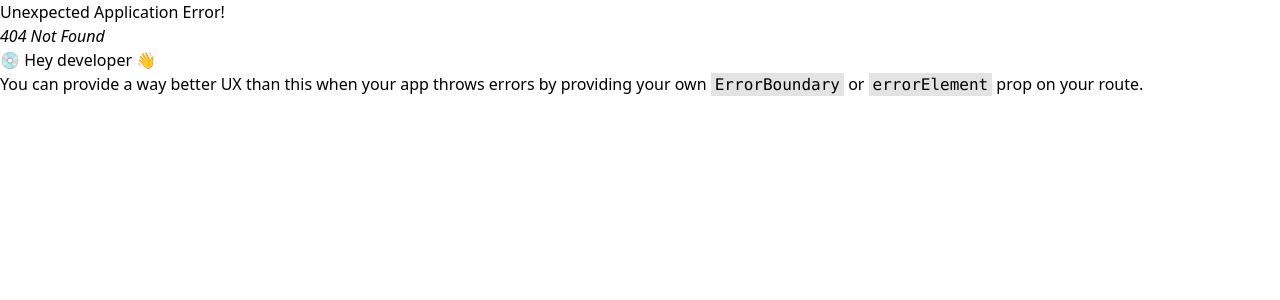
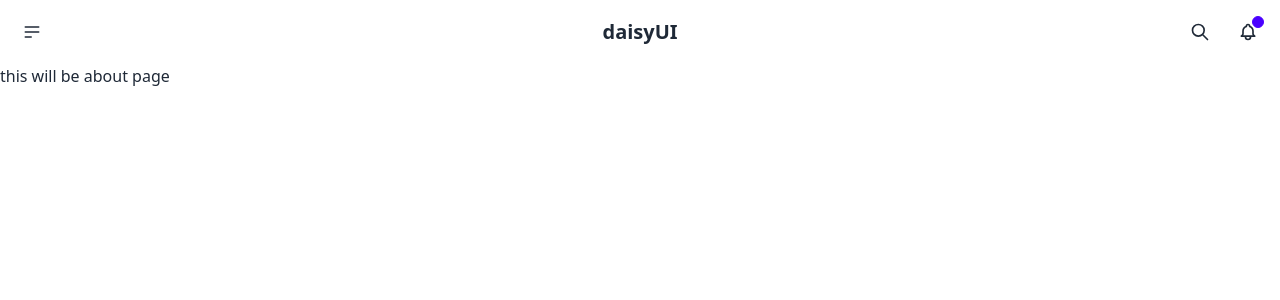
Before and after one commit to Bisratolera/hightech-project, a React (Vite) app: page /about in a window 1280 px wide. Before the commit this address had no page. Shown: the top 300 px of the page. Built offline with nearby package versions, Linux system fonts and the light colour scheme.

Commit message:
this is new update

```diff
--- a/index.html
+++ b/index.html
@@ -4,7 +4,7 @@
     <meta charset="UTF-8" />
     <link rel="icon" type="image/svg+xml" href="/vite.svg" />
     <meta name="viewport" content="width=device-width, initial-scale=1.0" />
-    <title>Vite + React</title>
+    <title>smart student registration system</title>
   </head>
   <body>
     <div id="root"></div>
--- a/package.json
+++ b/package.json
@@ -9,12 +9,13 @@
     "preview": "vite preview"
   },
   "dependencies": {
+    "daisyui": "^4.4.19",
     "localforage": "^1.10.0",
     "match-sorter": "^6.3.1",
     "react": "^18.2.0",
     "react-dom": "^18.2.0",
     "react-router-dom": "^6.4.3",
-    "sort-by": "^1.2.0"
+    "sort-by": "^0.0.2"
   },
   "devDependencies": {
     "@types/react": "^18.0.24",
--- a/src/App.jsx
+++ b/src/App.jsx
@@ -1,20 +1,12 @@
-
+import { Nav } from "./components/Nav"
+import {Outlet} from "react-router-dom"
 
 function App() {
 
   return (
-    <div className="flex flex-col gap-2 justify-center items-center h-screen bg-gray-900 text-white">
-
-      <h1 className='text-4xl font-bold mb-4 flex gap-2'>
-        <span className="text-[#f7c929]">Vite</span> +
-        <span className="text-[#61DBFB]"> React </span>  +
-        <span className="text-[#38bdf8]">Tailwind</span> +
-        <span className="text-[#f44250]"> React Router</span>   :
-        <span className='px-4 py-2 bg-[#efd81d] text-black rounded-full'>JS Starter</span>
-      </h1>
-      <p className="text-white">let me know if there is anything you would like to add to</p>
-      <p className="text-white"> Created By <a className="text-indigo-600" href="https://github.com/baydisng13">Theodore</a></p>
-
+    <div className="App">
+        <Nav />
+        <Outlet />
     </div>
   )
 }
--- /dev/null
+++ b/src/components/Nav.jsx
@@ -0,0 +1,36 @@
+import React from 'react'
+
+export const Nav = () => {
+  return (
+    <div>
+        <div className="navbar bg-base-100">
+  <div className="navbar-start">
+    <div className="dropdown">
+      <div tabIndex={0} role="button" className="btn btn-ghost btn-circle">
+        <svg xmlns="http://www.w3.org/2000/svg" className="h-5 w-5" fill="none" viewBox="0 0 24 24" stroke="currentColor"><path strokeLinecap="round" strokeLinejoin="round" strokeWidth="2" d="M4 6h16M4 12h16M4 18h7" /></svg>
+      </div>
+      <ul tabIndex={0} className="menu menu-sm dropdown-content mt-3 z-[1] p-2 shadow bg-base-100 rounded-box w-52">
+        <li><a href='/'>Homepage</a></li>
+        <li><a>Portfolio</a></li>
+        <li><a href='/about'>About</a></li>
+      </ul>
+    </div>
+  </div>
+  <div className="navbar-center">
+    <a className="btn btn-ghost text-xl">daisyUI</a>
+  </div>
+  <div className="navbar-end">
+    <button className="btn btn-ghost btn-circle">
+      <svg xmlns="http://www.w3.org/2000/svg" className="h-5 w-5" fill="none" viewBox="0 0 24 24" stroke="currentColor"><path strokeLinecap="round" strokeLinejoin="round" strokeWidth="2" d="M21 21l-6-6m2-5a7 7 0 11-14 0 7 7 0 0114 0z" /></svg>
+    </button>
+    <button className="btn btn-ghost btn-circle">
+      <div className="indicator">
+        <svg xmlns="http://www.w3.org/2000/svg" className="h-5 w-5" fill="none" viewBox="0 0 24 24" stroke="currentColor"><path strokeLinecap="round" strokeLinejoin="round" strokeWidth="2" d="M15 17h5l-1.405-1.405A2.032 2.032 0 0118 14.158V11a6.002 6.002 0 00-4-5.659V5a2 2 0 10-4 0v.341C7.67 6.165 6 8.388 6 11v3.159c0 .538-.214 1.055-.595 1.436L4 17h5m6 0v1a3 3 0 11-6 0v-1m6 0H9" /></svg>
+        <span className="badge badge-xs badge-primary indicator-item"></span>
+      </div>
+    </button>
+  </div>
+</div>
+    </div>
+  )
+}
--- /dev/null
+++ b/src/pages/About.jsx
@@ -0,0 +1,11 @@
+import React from 'react'
+
+const About = () => {
+  return (
+    <div>
+        <h2>this will be about page</h2>
+    </div>
+  )
+}
+
+export default About
--- /dev/null
+++ b/src/pages/Home.jsx
@@ -0,0 +1,12 @@
+import React from 'react'
+
+const Home = () => {
+  return (
+    <div>
+        <h2>this will be the home page</h2>
+        <button className="btn btn-active btn-ghost relative justify-center items-center rounded-full border-inherit">Ghost</button>
+    </div>
+  )
+}
+
+export default Home
--- /dev/null
+++ b/src/pages/Notfound.jsx
@@ -0,0 +1,11 @@
+import React from 'react'
+
+const Notfound = () => {
+  return (
+    <div>
+        <h2>404 not found</h2>
+    </div>
+  )
+}
+
+export default Notfound
--- a/tailwind.config.cjs
+++ b/tailwind.config.cjs
@@ -7,5 +7,7 @@
   theme: {
     extend: {},
   },
-  plugins: [],
+  plugins: [
+    require("daisyui"),
+  ],
 }
```
Also changed, not shown: src/main.jsx (+18 -1 lines), 1 other file (tests, documents, lock files or other folders).
